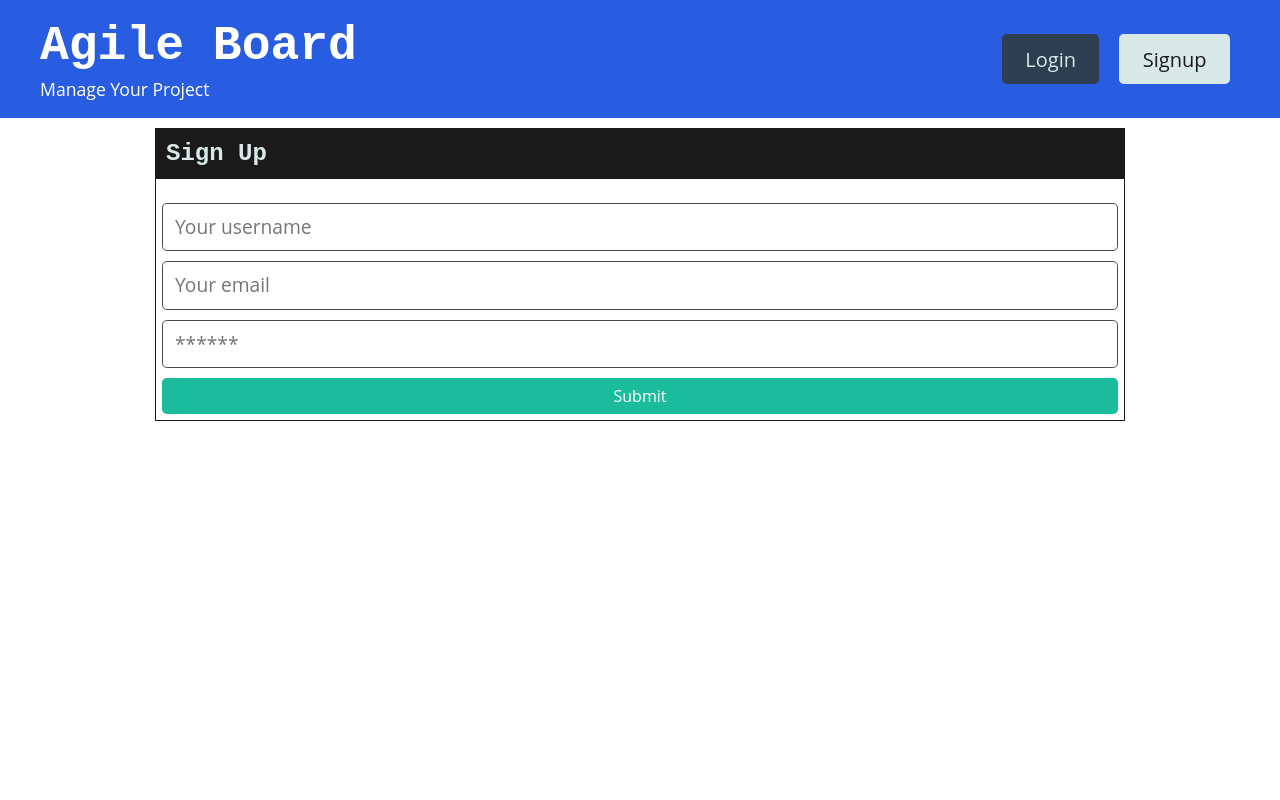
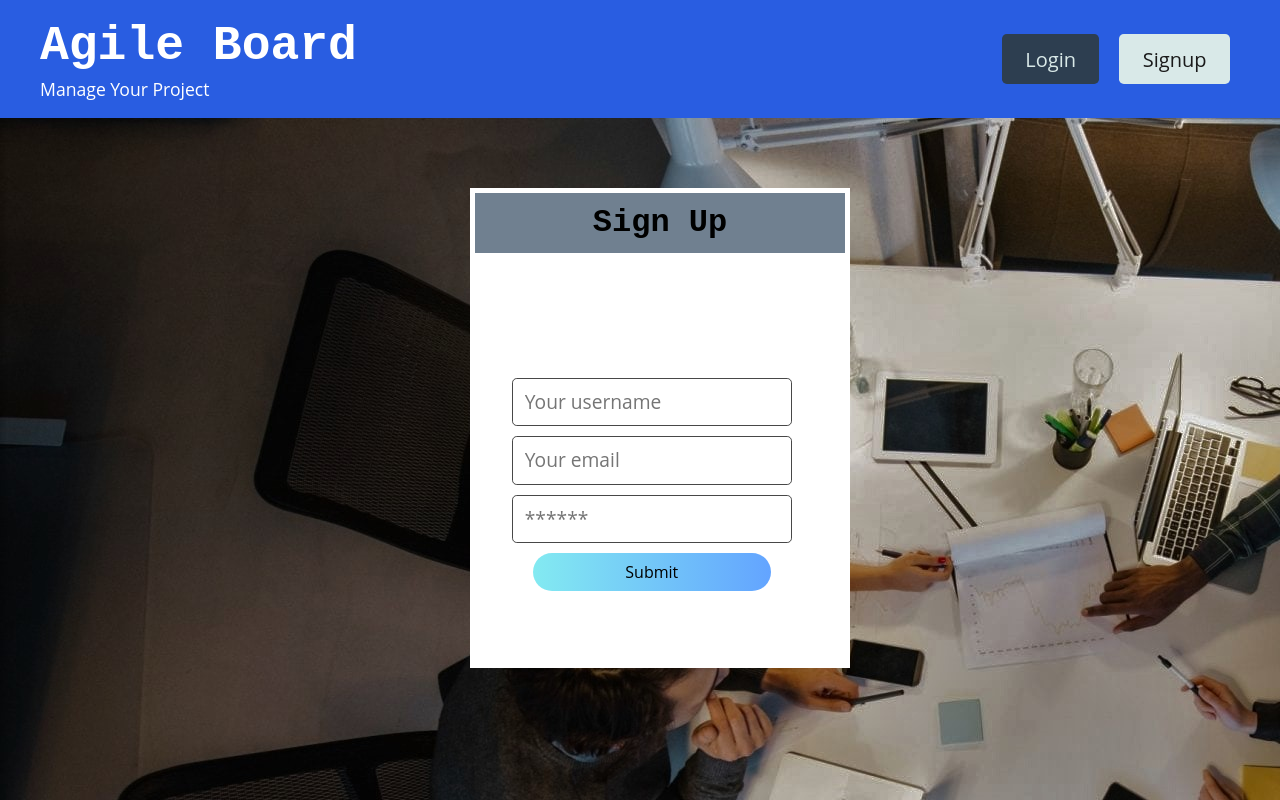
Before and after one commit to Sivaparam/E-commerce-platform, a React (Create React App) app in the folder client/: page /signup in a window 1280 px wide. Built offline with nearby package versions, Linux system fonts and the light colour scheme.

Commit message:
background image css added

```diff
--- a/client/src/App.js
+++ b/client/src/App.js
@@ -13,7 +13,9 @@ import Signup from './pages/Signup';
 import Login from './pages/Login';
 import Header from './components/Header';
 import Board from './pages/Board';
+import './index.css';
 
+import background from "../src/components/img/meeting.jpg"
 
 // Construct our main GraphQL API endpoint
 const httpLink = createHttpLink({
@@ -44,7 +46,9 @@ function App() {
   return (
     <ApolloProvider client={client}>
       <Router>
-        <div className="flex-column justify-flex-start min-100-vh">
+        <div className="flex-column justify-flex-start min-100-vh" style={
+          {backgroundImage:`url(${background})`}} >
+
           <Header />
           <div className="container">
             <Routes>
--- a/client/src/components/Header.js
+++ b/client/src/components/Header.js
@@ -2,7 +2,6 @@ import React, {useState} from 'react';
 import { Link } from 'react-router-dom';
 // import '../../styles/header.css';
 import Auth from '../utils/auth';
-
 
 
 
@@ -18,8 +17,8 @@ const Header = () => {
 };
 
   return (
-    <header className="p-3 mb-2 bg-primary text-white">
-      <div className="container flex-row justify-space-between-lg justify-center align-center">
+    <header className="p-3 mb-2 bg-primary text-white"  >
+      <div className="container flex-row justify-space-between-lg justify-center align-center" >
         <div>
           <h1 className="m-0" style={{ fontSize: '3rem' }}>
             Agile Board
--- a/client/src/index.css
+++ b/client/src/index.css
@@ -5,6 +5,8 @@ body {
     sans-serif;
   -webkit-font-smoothing: antialiased;
   -moz-osx-font-smoothing: grayscale;
+  /* background-image:url(../src/components/img/meetingimage.jpg); */
+  /* opacity: 0.3; */
 }
 
 code {
@@ -33,6 +35,13 @@ code {
  */
 body {
   margin: 0;
+}
+#login{
+  left:50px;
+}
+
+#signup{
+  left: 450px;
 }
 
 /**
@@ -1722,6 +1731,7 @@ label form [type='radio'] {
 }
 
 
+
 /*Login and Sign up style */
 
 *{
@@ -1731,21 +1741,23 @@ label form [type='radio'] {
 h1{
   text-align: center;
 }
+
 .user-box{
+  right: 1%;
   width: 100%;
   height: 100%;
-  background-image: linear-gradient(rgba(0,0,0,0.4),rgba(0,0,0,0.4))/*,url(meetingimage.jpg)*/;
   background-position: center;
   background-size:cover;
   position:absolute;
 }
 
 .form-box{
+  left: 3%;
   width: 380px;
   height: 480px;
   position:relative;
   margin:6% auto;
-  background:#fff;
+  background: white;
   padding: 5px;
   overflow: hidden ;
 }
@@ -1789,6 +1801,7 @@ h1{
   border-radius: 50%;
 }
 .input-group{
+  left: 11%;
   top: 180px;
   position:absolute;
   width:280px;
@@ -1811,16 +1824,18 @@ h1{
   cursor:pointer;
   display: block;
   margin:auto;
-  background: linear-gradient(to right, #7EE8FA,#EEC0C6);
+  background: linear-gradient(to right, #83EAF1,#63A4FF);
   border:0;
   outline:none;
   border-radius: 30px;
 }
 
-#login{
-  left:50px;
-}
-
-#signup{
-  left: 450px;
-}
+.user-header{
+  text-align: center;
+  background-color: slategrey;
+}
+h4{
+  font-weight: bolder;
+  font-size: xx-large;
+  color: #000000;
+}
--- a/client/src/pages/Home.js
+++ b/client/src/pages/Home.js
@@ -10,7 +10,7 @@ function Home() {
   const users = data?.users || [];
 
   return (
-    <main>
+    <main className='meeting'>
       <div>
         {Auth.loggedIn() ? (
           <div>
--- a/client/src/pages/Login.js
+++ b/client/src/pages/Login.js
@@ -4,6 +4,7 @@ import { useMutation } from '@apollo/client';
 import {LOGIN_USER } from '../utils/mutations';
 
 import Auth from '../utils/auth';
+
 
 const Login = (props) => {
   const [formState, setFormState] = useState({ email: '', password: '' });
@@ -41,20 +42,21 @@ const Login = (props) => {
   };
 
   return (
-    <main className="flex-row justify-center mb-4">
-      <div className="col-12 col-lg-10">
-        <div className="card">
-          <h4 className="card-header bg-dark text-light p-2">Login</h4>
-          <div className="card-body">
+    <main className='flex-row justify-center mb-4'>
+      <div className="col-12 col-lg-10 " >
+        <div className="user-box" >
+
+          <div className="form-box card-body">
+          <h4 className="card-header user-header p-2">Login</h4>
             {data ? (
               <p>
                 Success! You may now head{' '}
                 <Link to="/">back to the homepage.</Link>
               </p>
             ) : (
-              <form onSubmit={handleFormSubmit}>
+              <form className='input-group ' onSubmit={handleFormSubmit}>
                 <input
-                  className="form-input"
+                  className="form-input input-field"
                   placeholder="Your email"
                   name="email"
                   type="email"
@@ -62,7 +64,7 @@ const Login = (props) => {
                   onChange={handleChange}
                 />
                 <input
-                  className="form-input"
+                  className="form-input input-field"
                   placeholder="******"
                   name="password"
                   type="password"
@@ -70,7 +72,7 @@ const Login = (props) => {
                   onChange={handleChange}
                 />
                 <button
-                  className="btn btn-block btn-info"
+                  className="submit-btn"
                   style={{ cursor: 'pointer' }}
                   type="submit"
                 >
--- a/client/src/pages/Signup.js
+++ b/client/src/pages/Signup.js
@@ -43,18 +43,19 @@ const Signup = () => {
   return (
     <main className="flex-row justify-center mb-4">
       <div className="col-12 col-lg-10">
-        <div className="card">
-          <h4 className="card-header bg-dark text-light p-2">Sign Up</h4>
-          <div className="card-body">
+        <div className="user-box">
+
+          <div className="form-box card-body">
+          <h4 className="card-header user-header p-2">Sign Up</h4>
             {data ? (
               <p>
                 Success! You may now head{' '}
                 <Link to="/">back to the homepage.</Link>
               </p>
             ) : (
-              <form onSubmit={handleFormSubmit}>
+              <form className='input-group' onSubmit={handleFormSubmit}>
                 <input
-                  className="form-input"
+                  className="form-input input-field"
                   placeholder="Your username"
                   name="username"
                   type="text"
@@ -62,7 +63,7 @@ const Signup = () => {
                   onChange={handleChange}
                 />
                 <input
-                  className="form-input"
+                  className="form-input input-field"
                   placeholder="Your email"
                   name="email"
                   type="email"
@@ -70,7 +71,7 @@ const Signup = () => {
                   onChange={handleChange}
                 />
                 <input
-                  className="form-input"
+                  className="form-input input-field"
                   placeholder="******"
                   name="password"
                   type="password"
@@ -78,7 +79,7 @@ const Signup = () => {
                   onChange={handleChange}
                 />
                 <button
-                  className="btn btn-block btn-info"
+                  className="submit-btn"
                   style={{ cursor: 'pointer' }}
                   type="submit"
                 >
```
Also changed, not shown: client/src/components/img/meeting.jpg (added), client/src/components/img/meetingimage.jpg (added).
